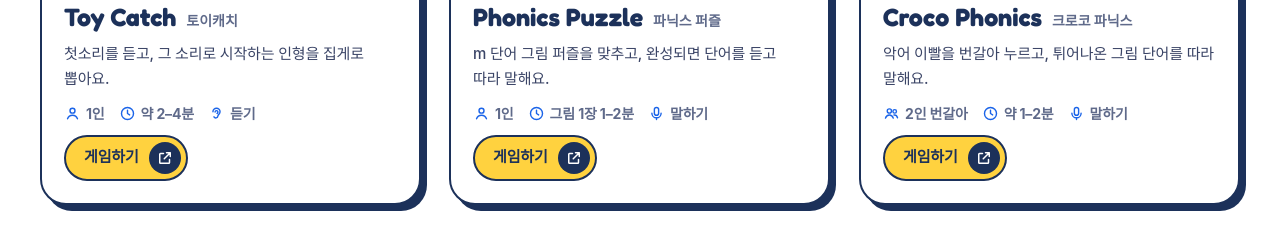
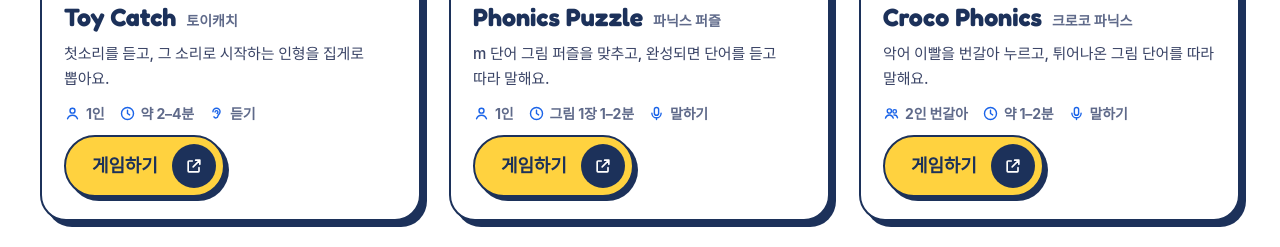
Before and after one commit to jinilee-hue/Poly-Phonics-Promo, a plain HTML site: page concept-c.html in a window 1280 px wide. Shown: the part 7465-7712 px from the top of the page. Drawn offline with Linux system fonts and the light colour scheme; a web font is replaced by a local one.

Commit message:
C: bigger 게임하기 buttons; refresh comparison thumbnails
Co-Authored-By: Claude Opus 5.5 <noreply@anthropic.com>

```diff
--- a/assets/css/concept-c.css
+++ b/assets/css/concept-c.css
@@ -510,6 +510,13 @@ p { margin: 0; }
 .meta .ic { width: 17px; height: 17px; color: var(--c-blue); }
 .go { margin-top: auto; align-self: flex-start; display: inline-flex; align-items: center; gap: 10px; padding: 5px 5px 5px 18px; border-radius: 999px; border: 2px solid var(--c-navy); background: var(--c-yellow); color: var(--c-navy); font-weight: 800; font-size: 15px; }
 .go .ic-dot { width: 32px; height: 32px; }
+/* 게임하기: bigger, the main action of the card (user 2026-11-25) */
+.card .go { min-height: 60px; padding: 7px 7px 7px 26px; gap: 14px; font-size: 18px; border-width: 2.5px; box-shadow: 4px 4px 0 var(--c-navy);
+  transition: transform .25s var(--ease), box-shadow .25s var(--ease); }
+.card .go .ic-dot { width: 44px; height: 44px; }
+.card .go .ic-dot .ic { width: 20px; height: 20px; }
+.card.press:hover .go { transform: translate(2px, 2px); box-shadow: 2px 2px 0 var(--c-navy); }
+@media (max-width: 767px) { .card .go { min-height: 54px; font-size: 17px; padding-left: 22px; } .card .go .ic-dot { width: 40px; height: 40px; } }
 .press:hover .go .ic-dot { transform: translateX(3px); }
 .filters { display: flex; flex-wrap: wrap; gap: 10px; margin-bottom: 26px; }
 .filter { display: inline-flex; align-items: center; gap: 7px; padding: 9px 18px; border-radius: 999px; border: var(--bd); background: var(--c-white); color: var(--c-navy); font-weight: 800; font-size: 15px; box-shadow: var(--hard-xs); transition: transform .2s var(--ease), box-shadow .2s var(--ease), background-color .3s; }
--- a/concept-c.html
+++ b/concept-c.html
@@ -14,7 +14,7 @@
 <link rel="preconnect" href="https://fonts.gstatic.com" crossorigin>
 <link rel="stylesheet" href="https://cdn.jsdelivr.net/gh/orioncactus/pretendard@v1.3.9/dist/web/variable/pretendardvariable-dynamic-subset.min.css">
 <link rel="stylesheet" href="https://fonts.googleapis.com/css2?family=Black+Han+Sans&family=Fredoka:wght@500;600;700&display=swap">
-<link rel="stylesheet" href="assets/css/concept-c.css?v=6d887795">
+<link rel="stylesheet" href="assets/css/concept-c.css?v=352df898">
 <link rel="stylesheet" href="assets/css/survey.css?v=7bf30484">
 </head>
 <body>
```
Also changed, not shown: assets/img/concepts/a-desktop.webp, assets/img/concepts/a-full.webp, assets/img/concepts/a-mobile.webp, assets/img/concepts/b-desktop.webp, assets/img/concepts/b-full.webp, assets/img/concepts/c-desktop.webp, assets/img/concepts/c-full.webp, assets/img/concepts/c-mobile.webp, assets/img/concepts/d-desktop.webp, assets/img/concepts/d-mobile.webp.
